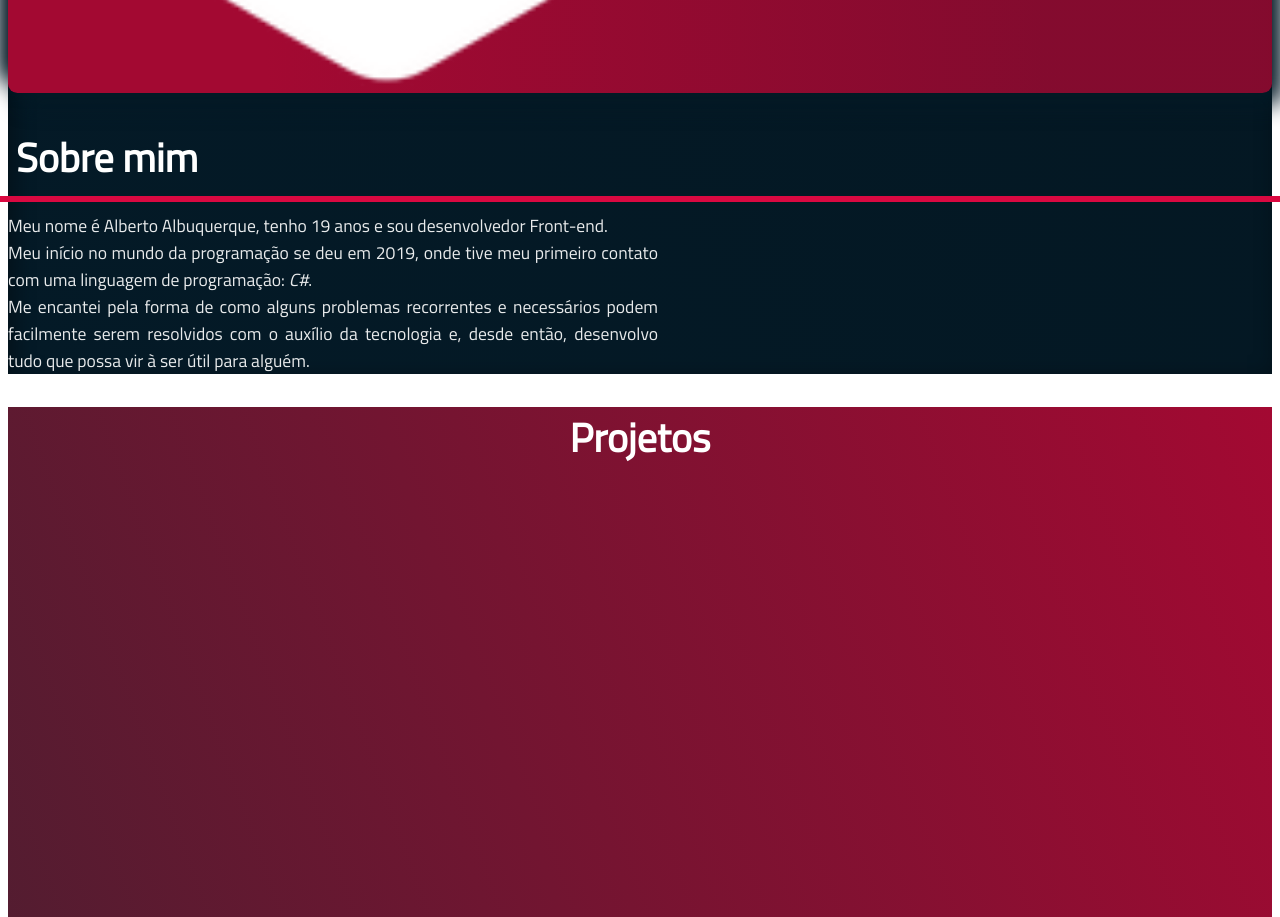
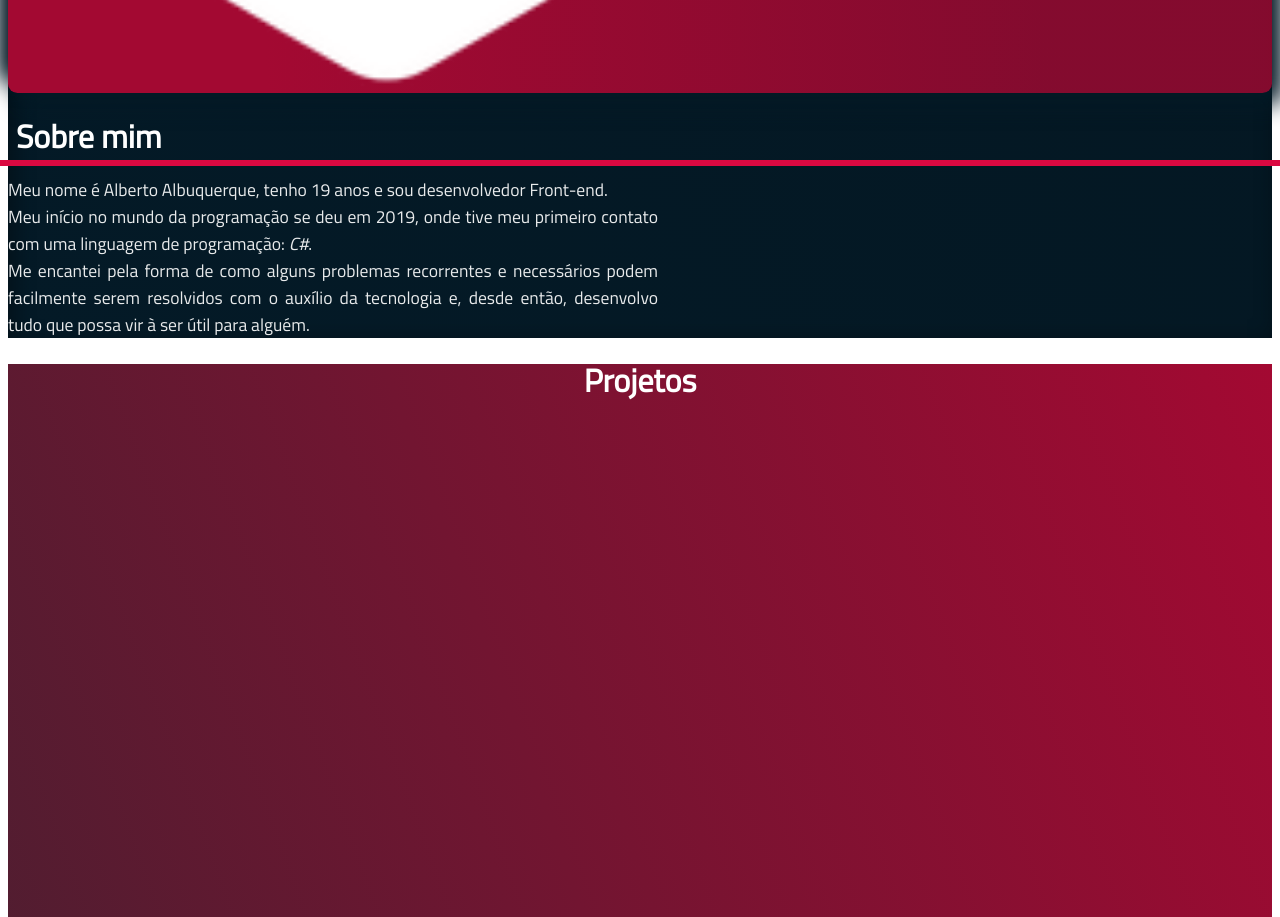
Before and after one commit to allbertuu/portfolio, a React (Create React App) app: page / in a window 1280 px wide. Shown: the part 1480-2397 px from the top of the page. Built offline with nearby package versions, Linux system fonts and the light colour scheme.

Commit message:
style(fix typography)

```diff
--- a/src/assets/sass/variables/typography/typography.scss
+++ b/src/assets/sass/variables/typography/typography.scss
@@ -1,19 +1,26 @@
 /*
 ** Headings
 */
-#s_welcome h1 {
+#s_welcome {
+  h1 {
+    font-size: 2rem;
+    line-height: 1;
+    @apply sm:text-5xl xl:text-6xl;
+  }
+
+  h2 {
+    @apply text-2xl sm:text-3xl xl:text-4xl;
+  }
+
+  h3 {
+    @apply text-xl sm:text-2xl xl:text-3xl;
+  }
+}
+
+h1 {
   font-size: 2rem;
   line-height: 1;
-  @apply sm:text-4xl lg:text-5xl;
-}
-
-section h1 {
-  font-size: 2.25rem;
-  @media (min-width: 1024px) {
-    & {
-      font-size: 2.5rem;
-    }
-  }
+  @apply sm:text-5xl;
 }
 
 h2 {
@@ -21,5 +28,13 @@ h2 {
 }
 
 h3 {
-  @apply text-xl;
+  @apply text-2xl;
 }
+
+p {
+  @apply text-base lg:text-lg xl:text-xl;
+}
+
+button {
+  @apply text-lg sm:text-xl lg:text-lg xl:text-xl;
+}
```
